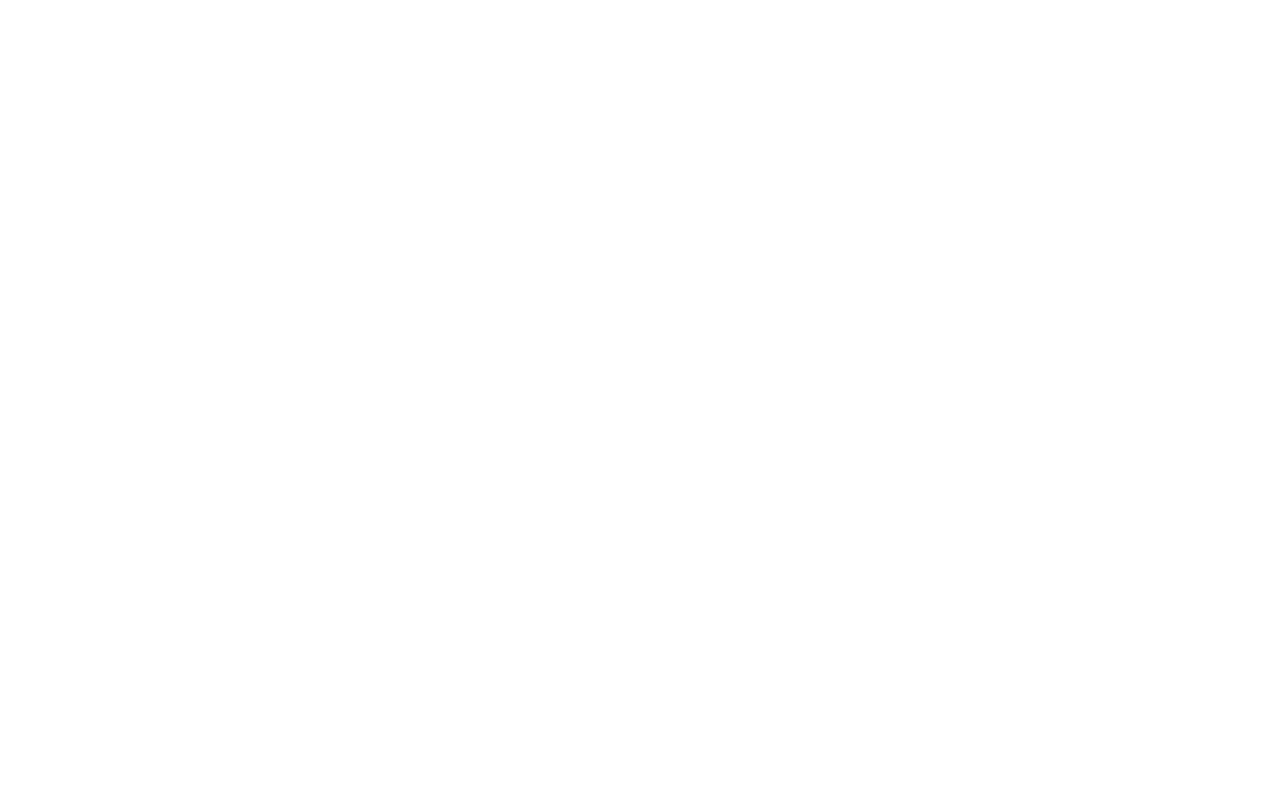
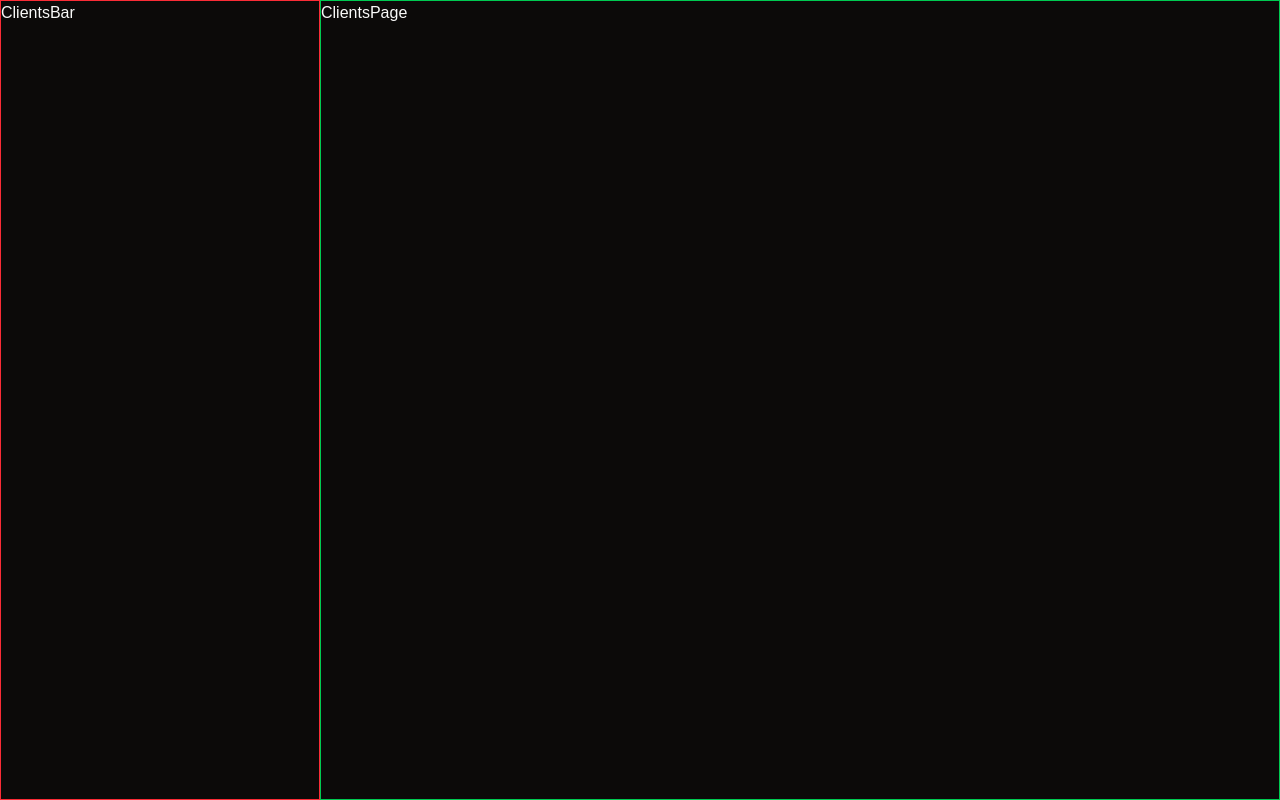
Before and after one commit to akshat-code21/ledgers-cfo-assignment, a React (Vite) app in the folder frontend/: page / in a window 1280 px wide. Built offline with nearby package versions, Linux system fonts and the light colour scheme.

Commit message:
set up axios api integration, basic ui wireframe

```diff
--- a/frontend/index.html
+++ b/frontend/index.html
@@ -1,5 +1,5 @@
 <!doctype html>
-<html lang="en">
+<html class="dark" lang="en">
   <head>
     <meta charset="UTF-8" />
     <link rel="icon" type="image/svg+xml" href="/favicon.svg" />
--- a/frontend/package.json
+++ b/frontend/package.json
@@ -14,6 +14,7 @@
     "@fontsource-variable/figtree": "^5.2.10",
     "@fontsource-variable/space-grotesk": "^5.2.10",
     "@tailwindcss/vite": "^4.2.2",
+    "axios": "^1.13.6",
     "class-variance-authority": "^0.7.1",
     "clsx": "^2.1.1",
     "lucide-react": "^0.577.0",
--- a/frontend/src/App.tsx
+++ b/frontend/src/App.tsx
@@ -1,9 +1,27 @@
 import "./index.css"
+import ClientsBar from "./components/ClientsBar"
+import ClientsPage from "./components/pages/ClientsPage"
+import {
+  QueryClient,
+  QueryClientProvider,
+} from '@tanstack/react-query'
+
+const queryClient = new QueryClient()
+
 function App() {
 
   return (
     <>
-
+      <QueryClientProvider client={queryClient}>
+        <div className="grid grid-cols-12 w-full h-screen">
+          <div className="col-span-3">
+            <ClientsBar />
+          </div>
+          <div className="col-span-9">
+            <ClientsPage />
+          </div>
+        </div>
+      </QueryClientProvider>
     </>
   )
 }
--- /dev/null
+++ b/frontend/src/api/api.ts
@@ -0,0 +1,27 @@
+import axios from "axios";
+import type { TaskData, TaskStatus } from "@/types/task";
+
+
+const axiosInstance = axios.create({
+    baseURL : `${import.meta.env.VITE_API_URL}/api/v1/`
+})
+
+
+export const v1Api = {
+    getAllClients: async () => {
+        const res = await axiosInstance.get('/clients')
+        return res.data
+    },
+    getTasks: async (clientId: string) => {
+        const res = await axiosInstance.get(`/tasks/${clientId}`)
+        return res.data
+    },
+    createTask: async (task: TaskData) => {
+        const res = await axiosInstance.post('/tasks', task)
+        return res.data
+    },
+    updateTaskStatus: async (taskId: string, status: TaskStatus) => {
+        const res = await axiosInstance.put(`/tasks/${taskId}`, { status })
+        return res.data
+    }
+}
--- /dev/null
+++ b/frontend/src/components/ClientsBar.tsx
@@ -0,0 +1,3 @@
+export default function ClientsBar(){
+    return <div className="border border-red-500 w-full h-full">ClientsBar</div>
+}
--- /dev/null
+++ b/frontend/src/components/pages/ClientsPage.tsx
@@ -0,0 +1,3 @@
+export default function ClientsPage(){
+    return <div className="border border-green-500 w-full h-full">ClientsPage</div>
+}
--- /dev/null
+++ b/frontend/src/types/task.ts
@@ -0,0 +1,11 @@
+export type Priority = "LOW" | "MEDIUM" | "HIGH";
+export type TaskStatus = "PENDING" | "COMPLETED" | "IN_PROGRESS" | "CANCELLED";
+
+export type TaskData = {
+  title: string;
+  description: string;
+  category: string;
+  due_date: Date;
+  status: TaskStatus;
+  priority: Priority;
+};
```
Also changed, not shown: 2 other files (tests, documents, lock files or other folders).
